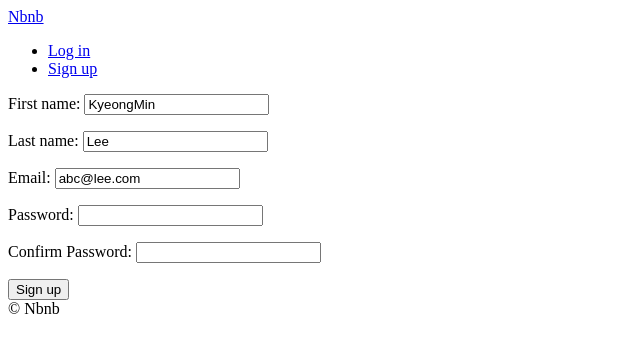
After one commit to ekmst1027/airbnb-clone, a Django app: page /users/signup in a window 1280 px wide. The commit adds this page. Shown: the top 353 px of the page, without its empty margins (0-640 px from the left). Run offline with Django 3.2, Linux system fonts and the light colour scheme.

Commit message:
#15.0 Signup Form

```diff
--- a/templates/partials/nav.html
+++ b/templates/partials/nav.html
@@ -5,6 +5,7 @@
         <li><a href="{% url "users:logout" %}">Log out</a></li>
     {% else %}
         <li><a href="{% url "users:login" %}">Log in</a></li>
+        <li><a href="{% url "users:signup" %}">Sign up</a></li>
     {% endif %}
 
 </ul>
--- /dev/null
+++ b/templates/users/signup.html
@@ -0,0 +1,16 @@
+{% extends "base.html" %}
+
+{% block page_title %}
+    Sign Up
+{% endblock page_title %}
+
+{% block search-bar %}
+{% endblock search-bar %}
+
+{% block content %}
+<form method="POST" action="{% url "users:signup" %}">
+    {% csrf_token %}
+    {{form.as_p}}
+    <button>Sign up</button>
+</form>
+{% endblock content %}
--- a/users/forms.py
+++ b/users/forms.py
@@ -19,3 +19,29 @@ class LoginForm(forms.Form):
 
         except models.User.DoesNotExist:
             self.add_error("email", forms.ValidationError("User does not exist"))
+
+
+class SignUpForm(forms.Form):
+
+    first_name = forms.CharField(max_length=80)
+    last_name = forms.CharField(max_length=80)
+    email = forms.EmailField()
+    password = forms.CharField(widget=forms.PasswordInput)
+    password1 = forms.CharField(widget=forms.PasswordInput, label="Confirm Password")
+
+    def clean_email(self):
+        email = self.cleaned_data.get("email")
+        try:
+            models.User.objects.get(email=email)
+            raise forms.ValidationError("User already exists with that email")
+        except models.User.DoesNotExist:
+            return email
+
+    def clean_password1(self):
+        password = self.cleaned_data.get("password")
+        password1 = self.cleaned_data.get("password1")
+
+        if password != password1:
+            raise forms.ValidationError("Password confirmation does not match")
+        else:
+            return password
--- a/users/urls.py
+++ b/users/urls.py
@@ -6,4 +6,5 @@ app_name = "users"
 urlpatterns = [
     path("login", views.LoginView.as_view(), name="login"),
     path("logout", views.log_out, name="logout"),
+    path("signup", views.SignUpView.as_view(), name="signup"),
 ]
--- a/users/views.py
+++ b/users/views.py
@@ -30,3 +30,14 @@ class LoginView(FormView):
 def log_out(request):
     logout(request)
     return redirect(reverse("core:home"))
+
+
+class SignUpView(FormView):
+    template_name = "users/signup.html"
+    form_class = forms.SignUpForm
+    success_url = reverse_lazy("core:home")
+    initial = {
+        "first_name": "KyeongMin",
+        "last_name": "Lee",
+        "email": "abc@lee.com",
+    }
```
